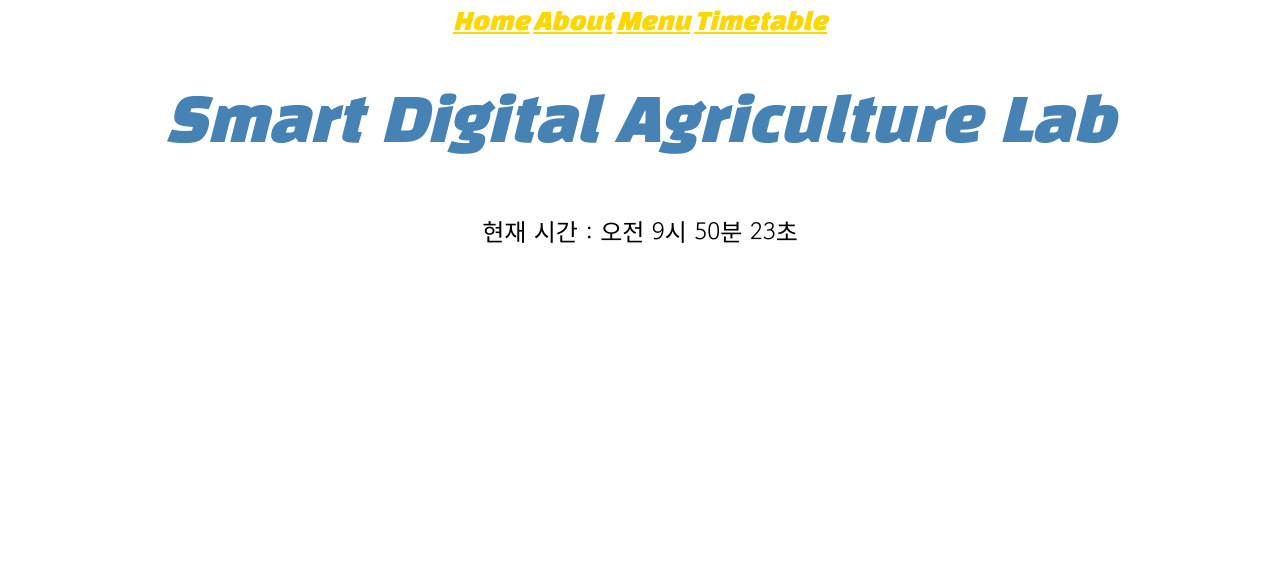
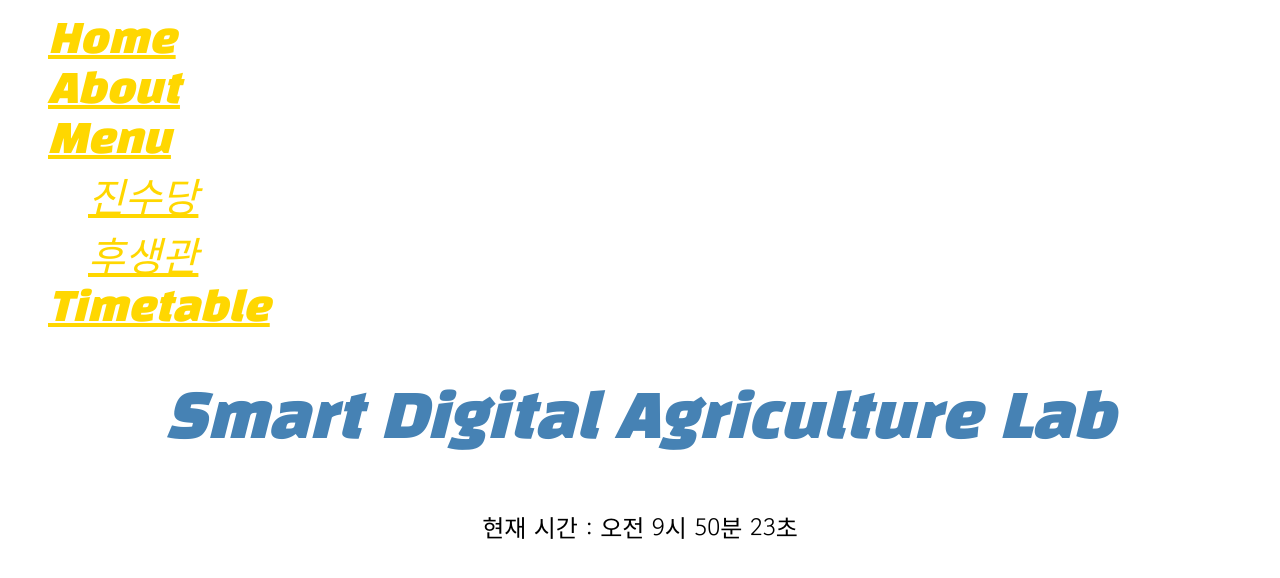
Before and after one commit to danuni29/SDA_dashboard, a Flask app: page / in a window 1280 px wide. Shown: the top 578 px of the page. Run offline with Flask 3, Linux system fonts and the light colour scheme.

Commit message:
메뉴바 드롭다운 -ing

```diff
--- a/static/homepage.css
+++ b/static/homepage.css
@@ -7,8 +7,11 @@ nav a {
     font-size: 150%;
     text-align: center
 }
-nav a {color:gold}
+li a {color:gold}
 
+ul li{
+    list-style: none;
+}
 .clock {
     font-family: 'Gowun Dodum', sans-serif;
      font-size: 150%;
--- a/templates/layout.html
+++ b/templates/layout.html
@@ -18,17 +18,20 @@
 
 
 <body>
-    <center>
-        <nav>
-            <a href="./">Home</a>
-            <a href="{{url_for('about_func')}}">About</a>
-            <a href="{{url_for('menu_func')}}">Menu</a>
-            <a href="{{url_for('timetable_func')}}">Timetable</a>
-
-        </nav>
-    </center>
+<div id="menu">
+    <ul>
+        <li><a href="./">Home</a></li>
+        <li><a href="{{url_for('about_func')}}">About</a></li>
+        <li><a href="{{url_for('menu_func')}}">Menu</a></li>
+            <ul>
+                <li><a href="#">진수당</a></li>
+                <li><a href="#">후생관</a></li>
+            </ul>
+        <li><a href="{{url_for('timetable_func')}}">Timetable</a></li>
+    </ul>
 
     {% block content %}{% endblock %}
+</div>
 </body>
 
 </html>
```
Also changed, not shown: main.py (+1 -10 lines).
